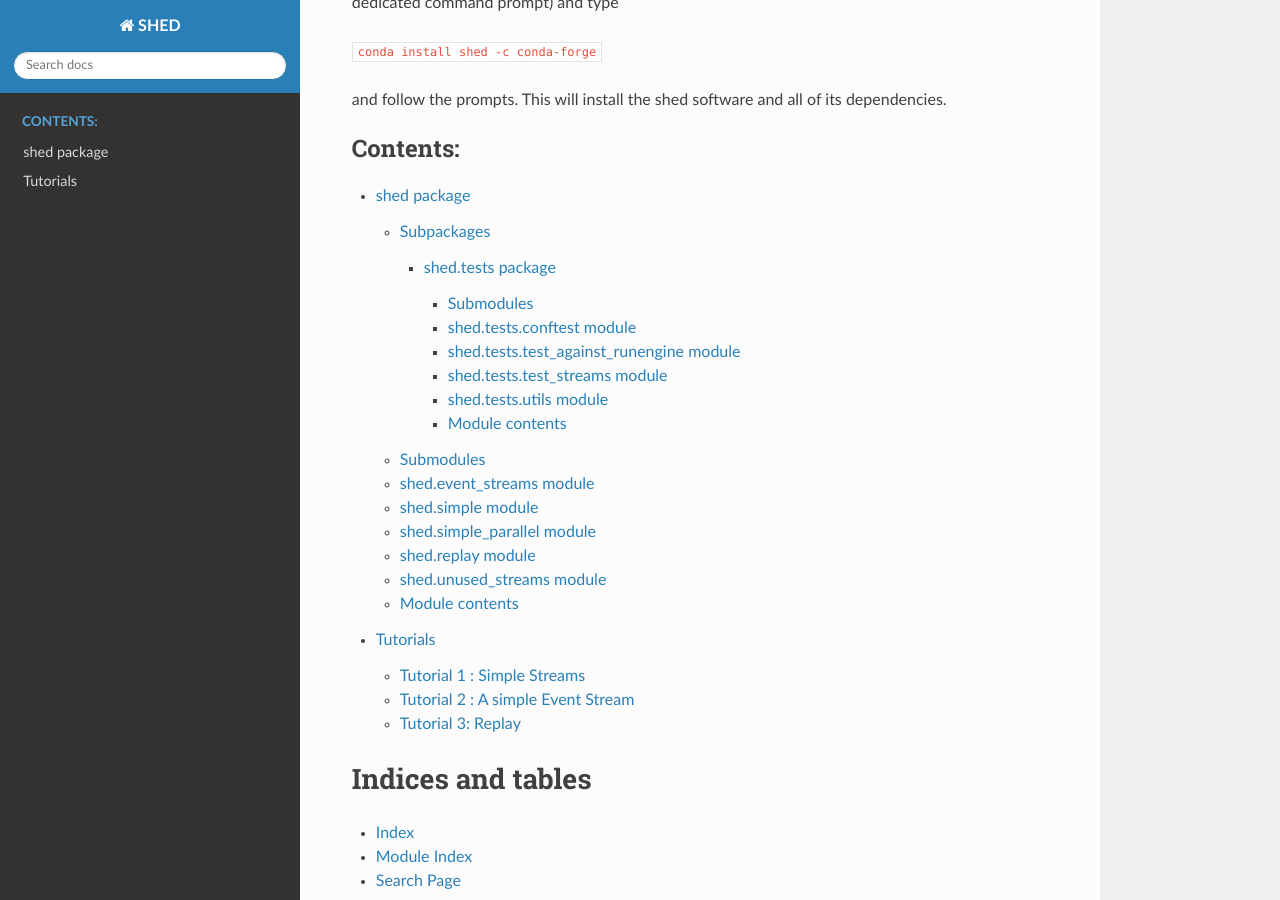
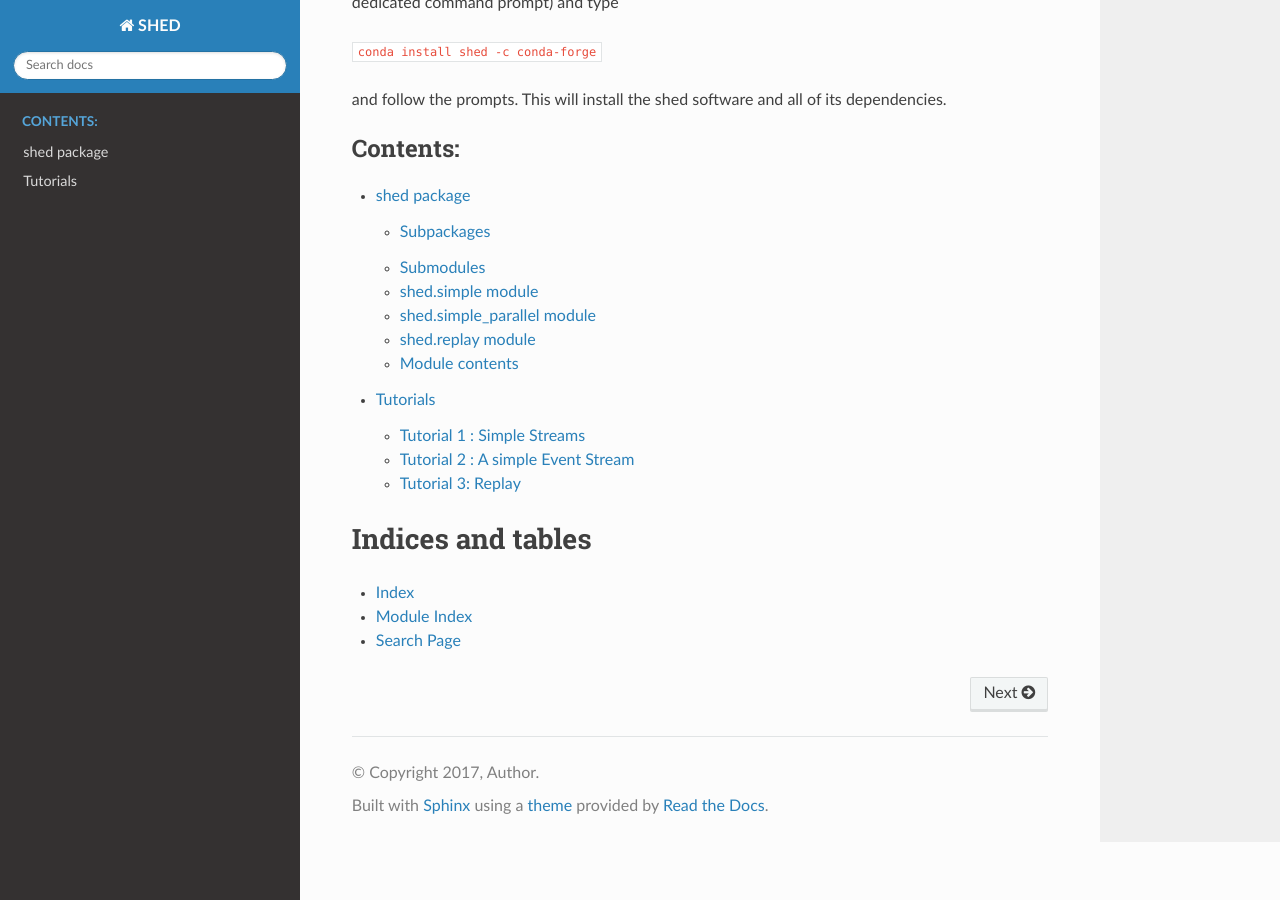
Before and after one commit to xpdAcq/shed-streaming, a Sphinx documentation site: the page built from docs/index.rst, in a window 1280 px wide and 900 px high, scrolled down 399 px. Built offline with Sphinx 7.4.7 and the Read the Docs theme 2.0.0, drawn with Linux system fonts in a browser that asks for light colours; pages that are not in the unit, such as notebooks, are missing from menus.

Commit message:
removed unused modules

```diff
--- a/docs/shed.rst
+++ b/docs/shed.rst
@@ -10,14 +10,6 @@ Subpackages
 
 Submodules
 ----------
-
-shed\.event\_streams module
----------------------------
-
-.. automodule:: shed.event_streams
-    :members:
-    :undoc-members:
-    :show-inheritance:
 
 shed\.simple module
 ---------------------------
@@ -47,14 +39,6 @@ shed\.replay module
     :undoc-members:
     :show-inheritance:
 
-shed\.unused\_streams module
-----------------------------
-
-.. automodule:: shed.unused_streams
-    :members:
-    :undoc-members:
-    :show-inheritance:
-
 
 Module contents
 ---------------
--- a/docs/shed.tests.rst
+++ /dev/null
@@ -1,46 +0,0 @@
-shed\.tests package
-===================
-
-Submodules
-----------
-
-shed\.tests\.conftest module
-----------------------------
-
-.. automodule:: shed.tests.conftest
-    :members:
-    :undoc-members:
-    :show-inheritance:
-
-shed\.tests\.test\_against\_runengine module
---------------------------------------------
-
-.. automodule:: shed.tests.test_against_runengine
-    :members:
-    :undoc-members:
-    :show-inheritance:
-
-shed\.tests\.test\_streams module
----------------------------------
-
-.. automodule:: shed.tests.test_streams
-    :members:
-    :undoc-members:
-    :show-inheritance:
-
-shed\.tests\.utils module
--------------------------
-
-.. automodule:: shed.tests.utils
-    :members:
-    :undoc-members:
-    :show-inheritance:
-
-
-Module contents
----------------
-
-.. automodule:: shed.tests
-    :members:
-    :undoc-members:
-    :show-inheritance:
```
Also changed, not shown: 4 other files.
